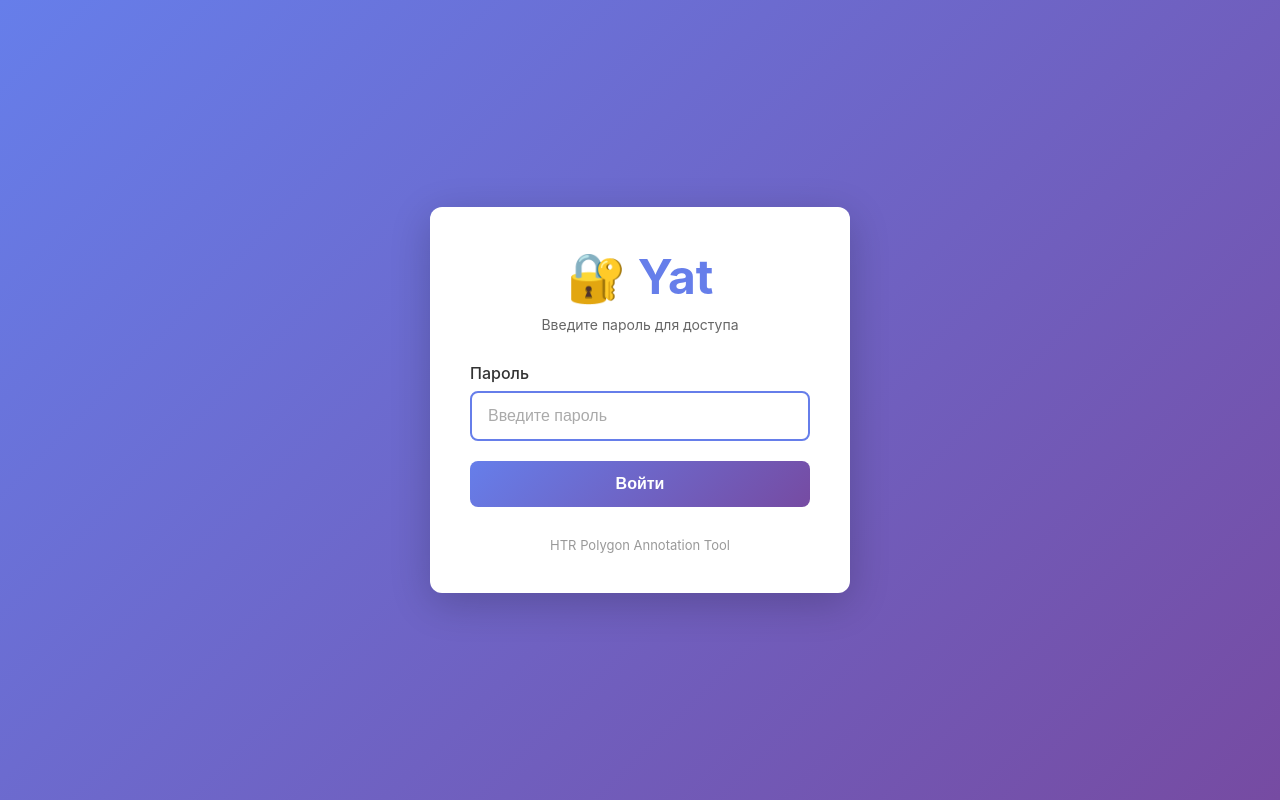
After one commit to yaneivan/Yat, a Flask app: template templates/login.html in a window 1280 px wide. The commit adds this page. Run offline with Flask 3, Linux system fonts and the light colour scheme; the template is opened without the code that fills it, so the values that code supplies are empty.

Commit message:
feat: добавить защиту паролем (опционально)
Реализация:
- Аргумент --password или переменная окружения APP_PASSWORD
- Если пароль не задан — доступ свободный (локальная разработка)
- Если пароль задан — требуется вход через /login
- Сессия сохраняется до /logout

Файлы:
- app.py: проверка авторизации (check_auth), /login, /logout route'ы
- templates/login.html: страница входа с дизайном
- templates/*.html: кнопка 'Выйти' в навигации

Использование:
  # Без пароля (локально)
  uv run python app.py

  # С паролем (публичный доступ)
  uv run python app.py --password MySecret123

  # Или через переменную
  export APP_PASSWORD=MySecret123
  uv run python app.py

Co-authored-by: Qwen-Coder <qwen-coder@alibabacloud.com>

```diff
--- a/app.py
+++ b/app.py
@@ -1,14 +1,10 @@
-from flask import Flask, render_template, request, jsonify, redirect, url_for, send_from_directory, send_file
+from flask import Flask, render_template, request, jsonify, redirect, url_for, send_from_directory, send_file, session
+import argparse
 import io
-import json
 import os
-import re
-import shutil
 import threading
 import time
-from datetime import datetime
 
-import config
 import logic
 import storage
 
@@ -39,6 +35,69 @@ if ai_service.is_trocr_available():
         print(f"Error initializing AI models: {e}")
 
 app = Flask(__name__)
+
+# =============================================================================
+# Password Protection (optional)
+# =============================================================================
+# Parse command line arguments
+parser = argparse.ArgumentParser()
+parser.add_argument('--password', type=str, help='Password for access protection')
+parser.add_argument('--host', type=str, default='127.0.0.1', help='Host to bind')
+parser.add_argument('--port', type=int, default=5000, help='Port to bind')
+args, unknown = parser.parse_known_args()
+
+# Get password from argument or environment variable
+APP_PASSWORD = args.password or os.environ.get('APP_PASSWORD')
+USE_AUTH = APP_PASSWORD is not None
+
+# Set secret key for sessions (required for auth)
+if USE_AUTH:
+    app.secret_key = os.environ.get('SECRET_KEY', 'change-this-secret-key-in-production')
+
+
+@app.before_request
+def check_auth():
+    """Check authorization if password protection is enabled."""
+    if not USE_AUTH:
+        return  # No password - allow all
+
+    # Skip login page and static files
+    if request.path in ['/login', '/static', '/favicon.ico']:
+        return
+
+    # No session - redirect to login
+    if 'authenticated' not in session:
+        return redirect(url_for('login'))
+
+
+@app.route('/login', methods=['GET', 'POST'])
+def login():
+    """Login page for password protection."""
+    if not USE_AUTH:
+        return redirect('/')  # No password - redirect to home
+
+    if request.method == 'POST':
+        if request.form.get('password') == APP_PASSWORD:
+            session['authenticated'] = True
+            return redirect('/')
+        return render_template('login.html', error='Неверный пароль')
+    return render_template('login.html')
+
+
+@app.route('/logout')
+def logout():
+    """Logout - clear session."""
+    session.pop('authenticated', None)
+    return redirect(url_for('login'))
+
+
+# Make USE_AUTH available to templates
+@app.context_processor
+def inject_auth():
+    return {'USE_AUTH': USE_AUTH}
+
+
+# =============================================================================
 
 # --- Pages ---
 @app.route('/')
@@ -108,7 +167,7 @@ def load_data(filename):
         validated = image_service._validate_filename(filename)
         data = annotation_service.get_annotation(validated)
         return jsonify(data)
-    except ValueError as e:
+    except ValueError:
         return jsonify({'status': 'error', 'msg': 'Invalid filename'}), 400
     except Exception as e:
         return jsonify({'status': 'error', 'msg': str(e)}), 500
@@ -140,7 +199,7 @@ def save_data():
             return jsonify({'status': 'success'})
         return jsonify({'status': 'error'}), 500
 
-    except ValueError as e:
+    except ValueError:
         return jsonify({'status': 'error', 'msg': 'Invalid filename'}), 400
     except Exception as e:
         return jsonify({'status': 'error', 'msg': str(e)}), 500
--- a/templates/cropper.html
+++ b/templates/cropper.html
@@ -29,6 +29,9 @@
     <span style="font-size:0.9em; max-width:200px; white-space:nowrap; overflow:hidden; color:#aaa;">{{ filename }}</span>
 
     <div style="flex:1"></div>
+    {% if USE_AUTH %}
+    <a href="/logout" style="color:#dc3545; text-decoration:none; padding:8px 12px; border:1px solid #dc3545; border-radius:4px; margin-right:10px; font-size:0.9em;">Выйти</a>
+    {% endif %}
     <div style="font-size:0.8em; color:#888; margin-right:15px;">
         Shift: Пропорции | ПКМ: Обзор
     </div>
--- a/templates/editor.html
+++ b/templates/editor.html
@@ -27,6 +27,9 @@
     <span id="filename-display" class="file-info" style="font-size:0.9em; color:#aaa; max-width:200px; overflow:hidden; white-space:nowrap;">{{ filename }}</span>
 
     <div style="flex:1"></div>
+    {% if USE_AUTH %}
+    <a href="/logout" style="color:#dc3545; text-decoration:none; padding:8px 12px; border:1px solid #dc3545; border-radius:4px; margin-right:10px; font-size:0.9em;">Выйти</a>
+    {% endif %}
     <button class="btn" id="btn-edit" onclick="editor.setMode('edit')">Выделение (V)</button>
     <button class="btn" id="btn-draw" onclick="editor.setMode('draw')">Рисовать (N)</button>
     <div class="sep"></div>
--- a/templates/index.html
+++ b/templates/index.html
@@ -410,6 +410,9 @@
                 <a href="/" class="active">Проекты</a>
             </div>
             <div class="nav-actions">
+                {% if USE_AUTH %}
+                <a href="/logout" style="color:#dc3545;">Выйти</a>
+                {% endif %}
                 <a href="#" onclick="openImportModal()">Импорт</a>
             </div>
         </div>
--- /dev/null
+++ b/templates/login.html
@@ -0,0 +1,136 @@
+<!DOCTYPE html>
+<html lang="ru">
+<head>
+    <meta charset="UTF-8">
+    <meta name="viewport" content="width=device-width, initial-scale=1.0">
+    <title>Вход - Yat</title>
+    <style>
+        * {
+            margin: 0;
+            padding: 0;
+            box-sizing: border-box;
+        }
+        body {
+            font-family: -apple-system, BlinkMacSystemFont, 'Segoe UI', Roboto, Oxygen, Ubuntu, sans-serif;
+            background: linear-gradient(135deg, #667eea 0%, #764ba2 100%);
+            min-height: 100vh;
+            display: flex;
+            justify-content: center;
+            align-items: center;
+            padding: 20px;
+        }
+        .login-container {
+            background: white;
+            border-radius: 12px;
+            box-shadow: 0 10px 40px rgba(0,0,0,0.2);
+            width: 100%;
+            max-width: 420px;
+            padding: 40px;
+        }
+        .logo {
+            text-align: center;
+            margin-bottom: 30px;
+        }
+        .logo h1 {
+            font-size: 48px;
+            color: #667eea;
+            margin-bottom: 10px;
+        }
+        .logo p {
+            color: #666;
+            font-size: 14px;
+        }
+        .form-group {
+            margin-bottom: 20px;
+        }
+        label {
+            display: block;
+            margin-bottom: 8px;
+            color: #333;
+            font-weight: 500;
+        }
+        input[type="password"] {
+            width: 100%;
+            padding: 14px 16px;
+            border: 2px solid #e1e1e1;
+            border-radius: 8px;
+            font-size: 16px;
+            transition: border-color 0.3s;
+        }
+        input[type="password"]:focus {
+            outline: none;
+            border-color: #667eea;
+        }
+        input[type="password"]::placeholder {
+            color: #aaa;
+        }
+        .btn-submit {
+            width: 100%;
+            padding: 14px;
+            background: linear-gradient(135deg, #667eea 0%, #764ba2 100%);
+            color: white;
+            border: none;
+            border-radius: 8px;
+            font-size: 16px;
+            font-weight: 600;
+            cursor: pointer;
+            transition: transform 0.2s, box-shadow 0.2s;
+        }
+        .btn-submit:hover {
+            transform: translateY(-2px);
+            box-shadow: 0 5px 20px rgba(102, 126, 234, 0.4);
+        }
+        .btn-submit:active {
+            transform: translateY(0);
+        }
+        .error-message {
+            background: #fee;
+            border: 1px solid #fcc;
+            color: #c00;
+            padding: 12px 16px;
+            border-radius: 8px;
+            margin-bottom: 20px;
+            text-align: center;
+        }
+        .footer {
+            margin-top: 30px;
+            text-align: center;
+            color: #999;
+            font-size: 13px;
+        }
+    </style>
+</head>
+<body>
+    <div class="login-container">
+        <div class="logo">
+            <h1>🔐 Yat</h1>
+            <p>Введите пароль для доступа</p>
+        </div>
+
+        {% if error %}
+        <div class="error-message">
+            {{ error }}
+        </div>
+        {% endif %}
+
+        <form method="POST">
+            <div class="form-group">
+                <label for="password">Пароль</label>
+                <input
+                    type="password"
+                    id="password"
+                    name="password"
+                    placeholder="Введите пароль"
+                    required
+                    autofocus
+                >
+            </div>
+            <button type="submit" class="btn-submit">Войти</button>
+        </form>
+
+        <div class="footer">
+            HTR Polygon Annotation Tool
+        </div>
+    </div>
+</body>
+</html>
--- a/templates/project.html
+++ b/templates/project.html
@@ -554,6 +554,9 @@
                 <a href="/project/{{ project.name }}" class="active">Текущий проект</a>
             </div>
             <div class="nav-actions">
+                {% if USE_AUTH %}
+                <a href="/logout" style="color:#dc3545;">Выйти</a>
+                {% endif %}
                 <a href="#" onclick="openImportModal()">Импорт</a>
                 <a href="/api/projects/{{ project.name }}/export_zip">Экспорт</a>
             </div>
--- a/templates/text_editor.html
+++ b/templates/text_editor.html
@@ -185,6 +185,9 @@
         <span id="filename-display" class="file-info" style="font-size:0.9em; color:#aaa; max-width:200px; overflow:hidden; white-space:nowrap;">{{ filename }}</span>
 
         <div style="flex:1"></div>
+        {% if USE_AUTH %}
+        <a href="/logout" style="color:#dc3545; text-decoration:none; padding:8px 12px; border:1px solid #dc3545; border-radius:4px; margin-right:10px; font-size:0.9em;">Выйти</a>
+        {% endif %}
 
         <button class="btn" id="btn-recognize" onclick="editor.recognizeText()">Распознать текст</button>
         <div class="sep"></div>
```
